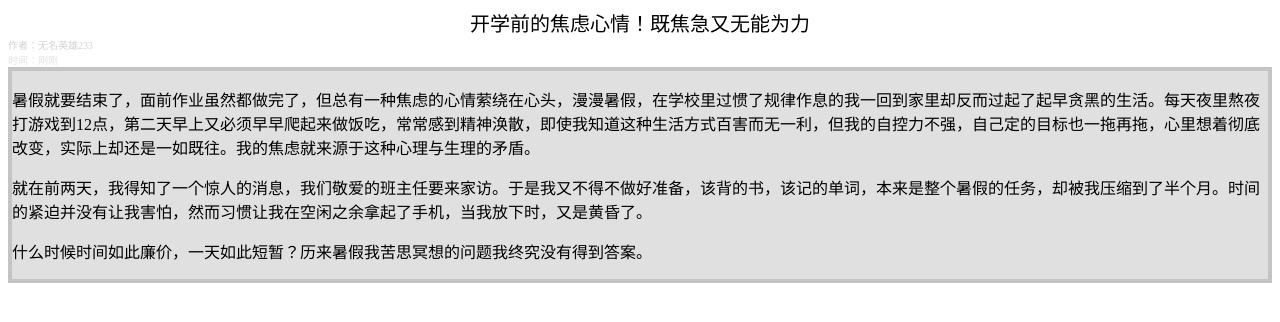
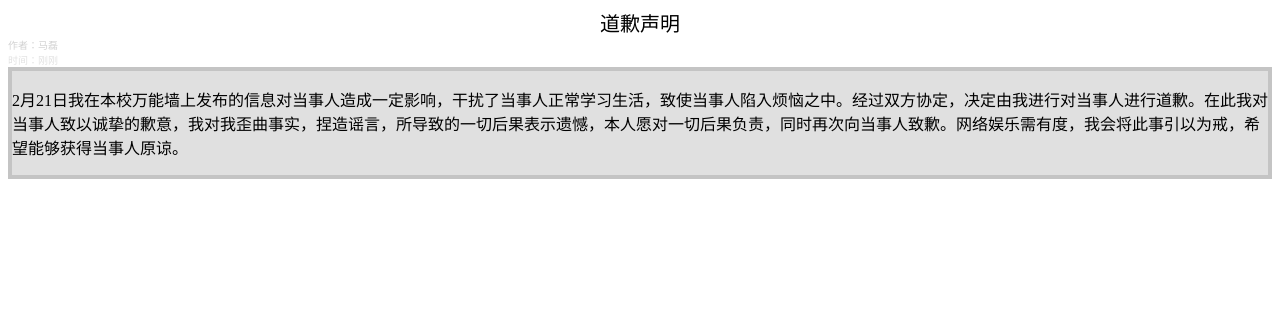
Before and after one commit to QQSANQI/QQSANQI.github.io, a plain HTML site: page index.html in a window 1280 px wide. Drawn offline with Linux system fonts and the light colour scheme.

Commit message:
Update index.html

```diff
--- a/index.html
+++ b/index.html
@@ -1,29 +1,24 @@
 <!doctype html>
+<!--这么简陋的源代码实在没什么好看的-->
 <html>
 	<head>
-		<title>Malio的自述</title>
+		<title>道歉声明</title>
 		<meta charset="UTF-8">
 		<meta name="viewport" id="viewport" content="width=device-width, initial-scale=1">
-		<meta content="QQSANQI" name="keywords">
-		<meta content="开学2020" name="keywords">
-		<meta content="心态" name="keywords">
-		<meta content="开学前的心态" name="description">
 		<link rel="stylesheet" type="text/css" href="style.css" <="" ead="">
 	</head>
 	<body>
 		<div style="font-size:20px;text-align:center;">
-			 开学前的焦虑心情！既焦急又无能为力
+			 道歉声明
 		</div>
 		<div style="font-size:10px;color:#D2D2D2;text-align:left;margin-top:0;">
-			 作者：无名英雄233
+			 作者：马磊
 		</div>
 		<div id="time" style="font-size:10px;color:#E2E2E2;text-align:left;">
 			 时间：刚刚
 		</div>
 		<div id="zhengwen" style="border:4px solid #C4C4C4;background-color:#E0E0E0;padding-right: 0px;">
-			<p id="p1">暑假就要结束了，面前作业虽然都做完了，但总有一种焦虑的心情萦绕在心头，漫漫暑假，在学校里过惯了规律作息的我一回到家里却反而过起了起早贪黑的生活。每天夜里熬夜打游戏到12点，第二天早上又必须早早爬起来做饭吃，常常感到精神涣散，即使我知道这种生活方式百害而无一利，但我的自控力不强，自己定的目标也一拖再拖，心里想着彻底改变，实际上却还是一如既往。我的焦虑就来源于这种心理与生理的矛盾。 </p>
-         <p>就在前两天，我得知了一个惊人的消息，我们敬爱的班主任要来家访。于是我又不得不做好准备，该背的书，该记的单词，本来是整个暑假的任务，却被我压缩到了半个月。时间的紧迫并没有让我害怕，然而习惯让我在空闲之余拿起了手机，当我放下时，又是黄昏了。</p>
-         <p>什么时候时间如此廉价，一天如此短暂？历来暑假我苦思冥想的问题我终究没有得到答案。</p>
+			<p id="p1">2月21日我在本校万能墙上发布的信息对当事人造成一定影响，干扰了当事人正常学习生活，致使当事人陷入烦恼之中。经过双方协定，决定由我进行对当事人进行道歉。在此我对当事人致以诚挚的歉意，我对我歪曲事实，捏造谣言，所导致的一切后果表示遗憾，本人愿对一切后果负责，同时再次向当事人致歉。网络娱乐需有度，我会将此事引以为戒，希望能够获得当事人原谅。 </p>
 		</div>
 	</body>
 </html>
```
